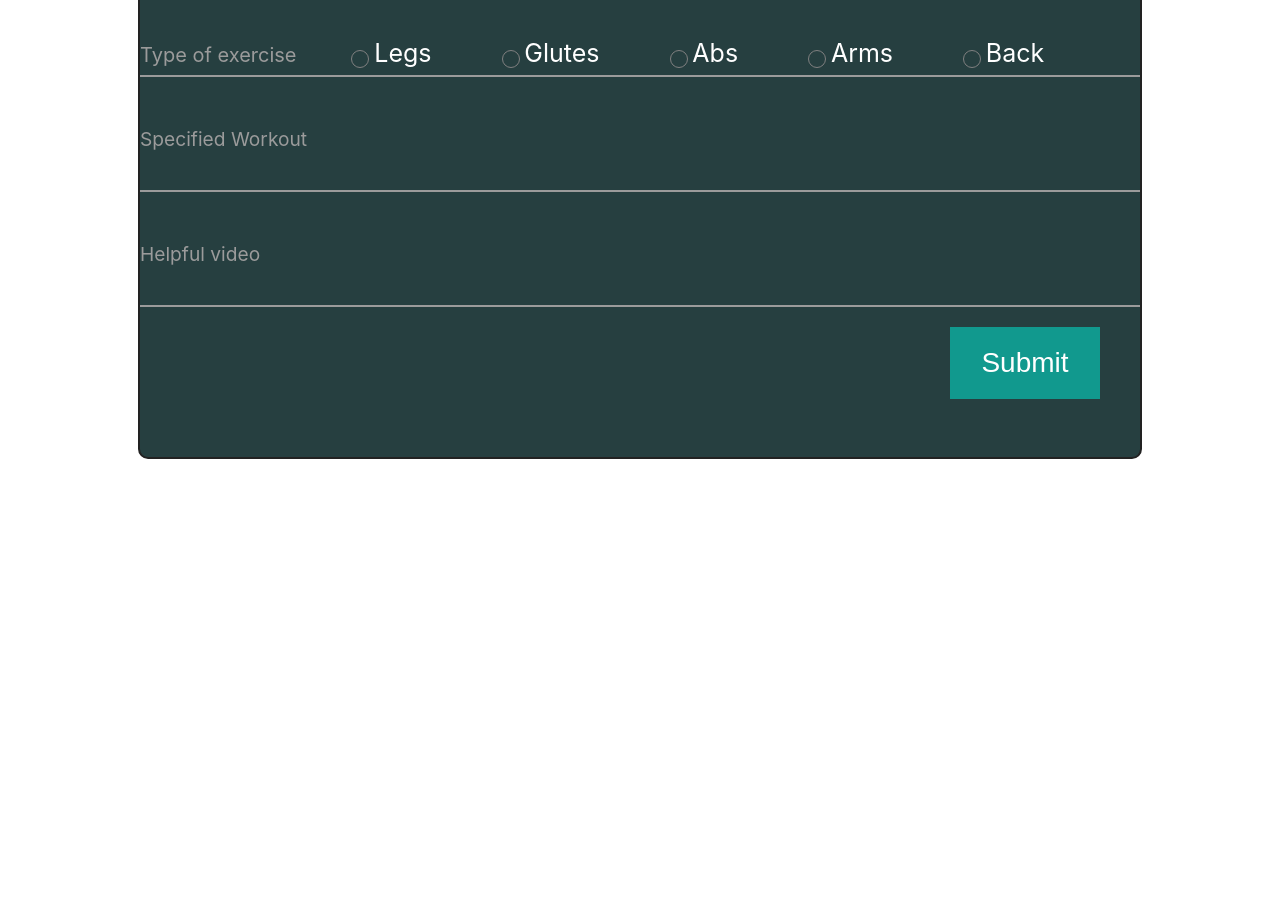
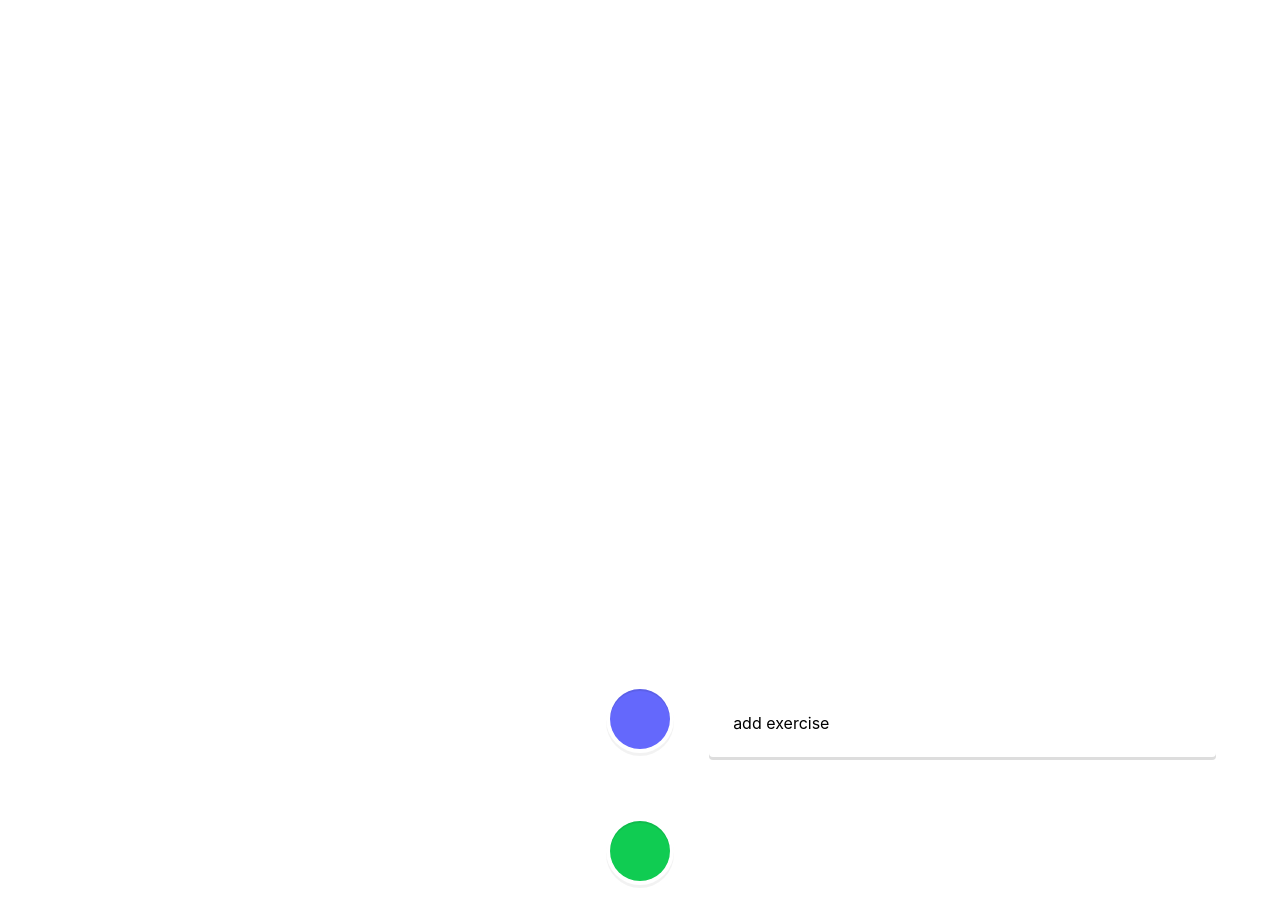
Before and after one commit to khali16/workout-planner-dev, a React (Create React App) app: page /calendar/1/1 in a window 1280 px wide. Shown: the part 280-1201 px from the top of the page. Before the commit the page ends 800 px from the top, so only its background shows below. Built offline with nearby package versions, Linux system fonts and the light colour scheme.

Commit message:
add workout day view lib

```diff
--- a/package.json
+++ b/package.json
@@ -20,6 +20,7 @@
     "react-router": "^5.2.0",
     "react-router-dom": "^5.2.0",
     "react-scripts": "4.0.3",
+    "react-vertical-timeline-component": "^3.3.3",
     "typescript": "^4.2.4",
     "validator": "^13.6.0",
     "web-vitals": "^1.1.2"
@@ -44,7 +45,9 @@
   },
   "devDependencies": {
     "@types/react-router-dom": "^5.1.7",
+    "@types/react-vertical-timeline-component": "^3.0.0",
     "@types/validator": "^13.1.3",
-    "prettier": "^2.3.0"
+    "prettier": "^2.3.0",
+    "react-player": "^2.9.0"
   }
 }
--- a/src/App.tsx
+++ b/src/App.tsx
@@ -1,10 +1,11 @@
 import React from "react";
 import { Route, Switch } from "react-router-dom";
 import Calendar from "./components/Calendar/Calendar";
-import DayDetail from "./components/WorkoutDay/DayDetail";
+import WorkoutDayForm from "./components/WorkoutDay/form/WorkoutDayForm";
 import LoginForm from "./components/Forms/LoginForm";
 import SignUpForm from "./components/Forms/SignUpForm";
 import Layout from "./components/Layout/Layout";
+import WorkoutDay from "./components/WorkoutDay/WorkoutDay";
 
 function App() {
   return (
@@ -20,7 +21,7 @@ function App() {
           <SignUpForm />
         </Route>
         <Route path="/calendar/:month/:day">
-          <DayDetail />
+          <WorkoutDay />
         </Route>
         <Route path="/calendar">
           <Calendar />
--- /dev/null
+++ b/src/components/WorkoutDay/WorkoutDay.tsx
@@ -0,0 +1,46 @@
+import {
+    VerticalTimeline,
+    VerticalTimelineElement,
+} from "react-vertical-timeline-component";
+import ReactPlayer from "react-player";
+import "react-vertical-timeline-component/style.min.css";
+
+import WorkoutDayForm from "./form/WorkoutDayForm";
+import {useState} from "react";
+
+interface OwnProps {
+}
+
+type Props = OwnProps;
+
+const WorkoutDay: React.FC<Props> = (props) => {
+    const [exercies, setExercies] = useState([]);
+    return (
+        <VerticalTimeline>
+            <VerticalTimelineElement
+                className="vertical-timeline-element--work"
+                date="rozgrzewka - 5 min biegu"
+                iconStyle={{background: "rgb(33, 150, 243)", color: "#fff"}}
+            >
+                <h3 className="vertical-timeline-element-title">Biegamy z Gandalfem</h3>
+                <br/>
+                <br/>
+                <WorkoutDayForm/>
+
+
+                <p>Magiczny bieg w miejscu</p>
+            </VerticalTimelineElement>
+
+            <VerticalTimelineElement
+                iconStyle={{background: "rgb(100, 104, 252)", color: "#fff"}}
+                iconOnClick={() => {
+                    console.log('elo')
+                }}>add exercise</VerticalTimelineElement>
+            <VerticalTimelineElement
+                iconStyle={{background: "rgb(16, 204, 82)", color: "#fff"}}
+            >Create training!</VerticalTimelineElement>
+        </VerticalTimeline>
+    );
+};
+
+export default WorkoutDay;
```
Also changed, not shown: src/components/WorkoutDay/form/WorkoutDayForm.tsx (renamed from src/components/WorkoutDay/DayDetail.tsx, +8 -6 lines), src/utils/youtubeUtils.ts (added, +8 -0 lines), src/components/WorkoutDay/form/WorkoutDayForm.module.css (renamed from src/components/WorkoutDay/DayDetail.module.css), 1 other file (tests, documents, lock files or other folders).
